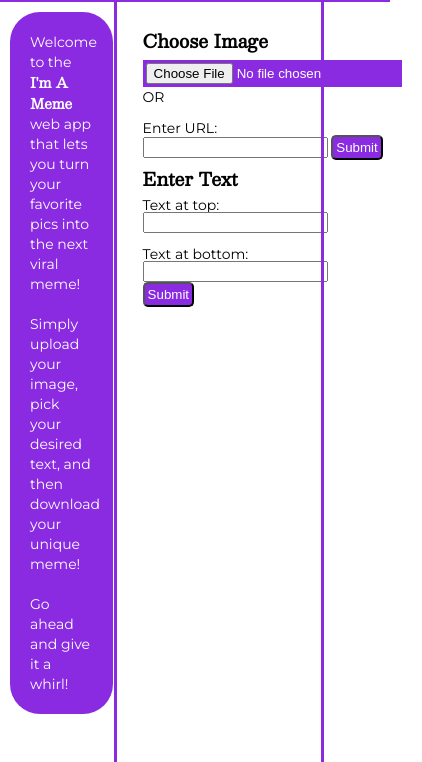
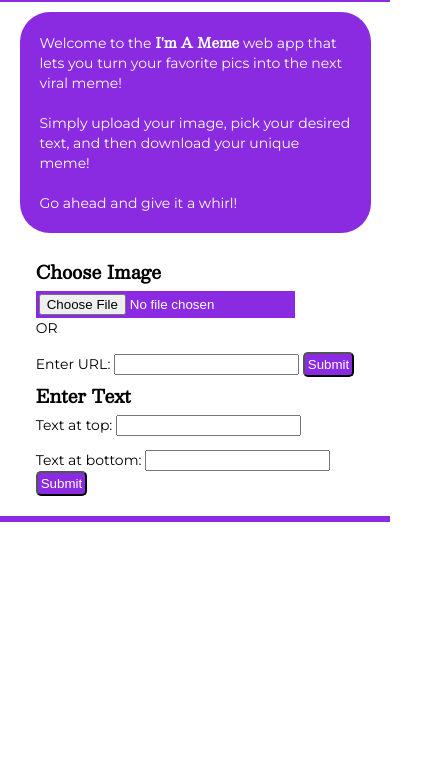
Before and after one commit to KatieDeMet/imameme, a website: page client/index.html in a window 390 px wide. Shown: the part 82-844 px from the top of the page, 422 px wide, since content can reach past the window. Drawn offline with nearby package versions, Linux system fonts and the light colour scheme.

Commit message:
sytle update

```diff
--- a/client/index.js
+++ b/client/index.js
@@ -51,12 +51,10 @@
 
     const url = URL.createObjectURL(fileInput.files[0]);
     uploadedImage.src = url;
-    // console.log(url);
 
     displayContainer.appendChild(uploadedImage)
 
     generateButtons()
-    // fileInput.value = ``
 }
 
 const generateButtons = () => {
--- a/client/style.css
+++ b/client/style.css
@@ -36,7 +36,6 @@
 
 #mainContainer {
     width: 30vw;
-    height: 90vh;
     display: flex;
     flex-direction: column;
     flex-wrap: wrap;
@@ -151,3 +150,27 @@
         -webkit-text-fill-color: white;
     }
   }
+
+@media only screen and (max-width: 1096px) {
+    #mainContent {
+        flex-direction: column;
+    }
+    #mainContainer {
+        border-right: none;
+        border-bottom: 3px solid blueviolet;
+        width: 100vw;
+        height: auto;
+    }
+    #display {
+        width: 100vw;
+        height: auto;
+    }
+    #downloadContainer {
+        border-left: none;
+        border-top: 3px solid blueviolet;
+        width: 100vw;
+        height: auto;
+        flex-direction: row;
+        justify-content: center;
+    }
+}
--- a/server/main.js
+++ b/server/main.js
@@ -1,6 +1,5 @@
 const express = require('express')
 const cors = require('cors')
-// const proxy = require('./controller.js')
 const cntl = require('./controller.js')
 const port = process.env.PORT || 7777
 
@@ -8,7 +7,6 @@
 app.use(express.json())
 app.use(cors())
 app.use(express.static('client'))
-// app.use('/', proxy())
 
 app.get('/', (req, res) => {
     res.sendFile(path.join(__dirname, '../client/index.html'))
```
